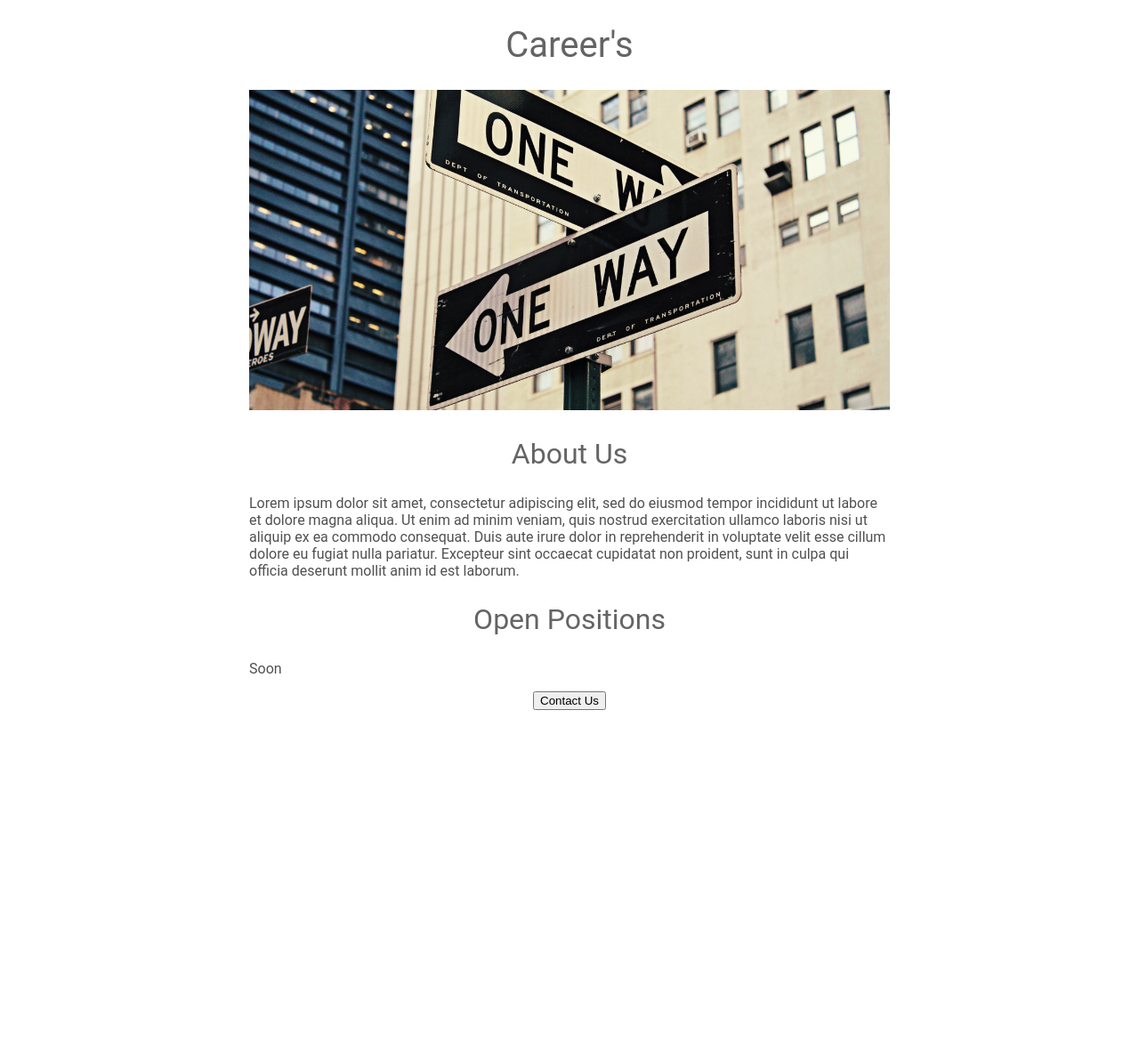
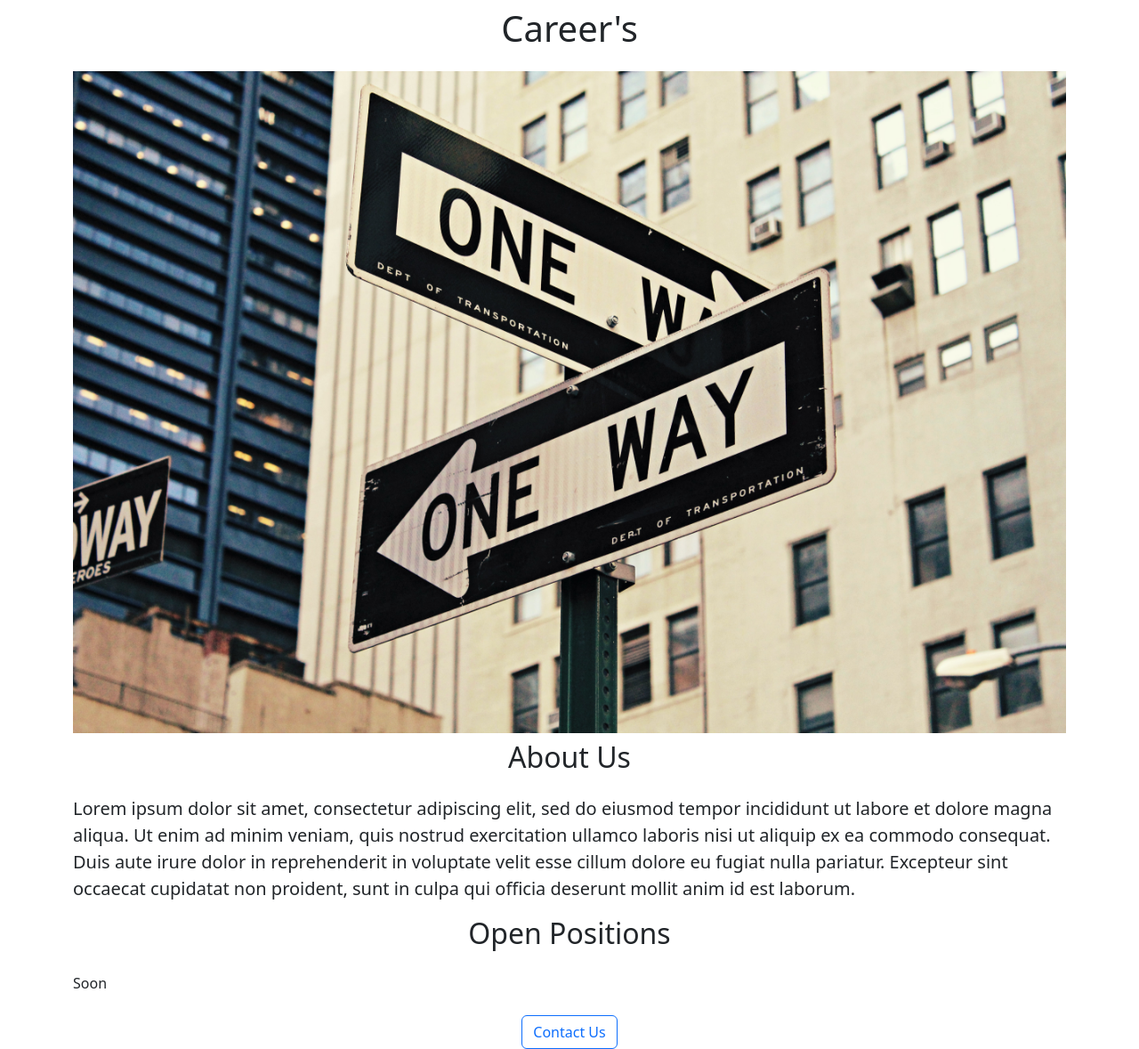
Before and after one commit to vishal7245/careers-page, a Flask app: page / in a window 1280 px wide. Shown: the whole page at 89% size. Before the commit the page ends 798 px from the top, so only its background shows below. Run offline with Flask 2, Linux system fonts and the light colour scheme.

Commit message:
CSS replaced with bootstrap

```diff
--- a/templates/home.html
+++ b/templates/home.html
@@ -2,51 +2,26 @@
 <html>
   <head>
     <title>Careers</title>
+    <meta name="viewport" content="width=device-width, initial-scale=1">
+    <link href="https://cdn.jsdelivr.net/npm/bootstrap@5.3.0-alpha1/dist/css/bootstrap.min.css" rel="stylesheet" integrity="sha384-GLhlTQ8iRABdZLl6O3oVMWSktQOp6b7In1Zl3/Jr59b6EGGoI1aFkw7cmDA6j6gD" crossorigin="anonymous">
     <style>
-      h1 {
-        font-size: 40px;
-        font-family: Roboto;
-        font-weight: normal;
-        color: rgb(100,100,100);
-        text-align: center;
-      }
-
-      .banner {
+      .img-banner {
         width: 100%;
-        height: 360px;
         object-fit: cover;
-      }
-
-      h2 {
-        font-family: Roboto;
-        font-size: 32px;
-        font-weight: normal;
-        color: rgb(100,100,100);
-        text-align: center;
-      }
-
-      p{
-        font-family: Roboto;
-        color: rgb(80, 80, 80);
-      }
-
-      #container {
-        max-width: 720px;
-        margin: 0px auto;
       }
     </style>
   </head>
   <body>
-    <div id='container'>
-      <h1>Career's</h1>
-      <img class='banner' src='https://careers-page.vishalonceagain.repl.co/static/banner.jpg' alt='banner' height='320px'>
-      <h2>About Us</h2>
-      <p>Lorem ipsum dolor sit amet, consectetur adipiscing elit, sed do eiusmod tempor incididunt ut labore et dolore magna aliqua. Ut enim ad minim veniam, quis nostrud exercitation ullamco laboris nisi ut aliquip ex ea commodo consequat. Duis aute irure dolor in reprehenderit in voluptate velit esse cillum dolore eu fugiat nulla pariatur. Excepteur sint occaecat cupidatat non proident, sunt in culpa qui officia deserunt mollit anim id est laborum.</p>
+    <div class='container img-banner'>
+      <h1 class='text-center mt-2 mb-4'>Career's</h1>
+      <img class='img-fluid' src='https://careers-page.vishalonceagain.repl.co/static/banner.jpg' alt='banner' height='320px'>
+      <h2 class='text-center mt-2 mb-4'>About Us</h2>
+      <p class='lead'>Lorem ipsum dolor sit amet, consectetur adipiscing elit, sed do eiusmod tempor incididunt ut labore et dolore magna aliqua. Ut enim ad minim veniam, quis nostrud exercitation ullamco laboris nisi ut aliquip ex ea commodo consequat. Duis aute irure dolor in reprehenderit in voluptate velit esse cillum dolore eu fugiat nulla pariatur. Excepteur sint occaecat cupidatat non proident, sunt in culpa qui officia deserunt mollit anim id est laborum.</p>
 
-      <h2>Open Positions</h2>
+      <h2 class='text-center mt-2 mb-4'>Open Positions</h2>
       <p>Soon</p>
-      <div style='text-align:center;'>
-        <button>Contact Us</button>
+      <div class='text-center mt-4'>
+        <button class='btn btn-outline-primary'>Contact Us</button>
       </div>
     </div>
   </body>
```
